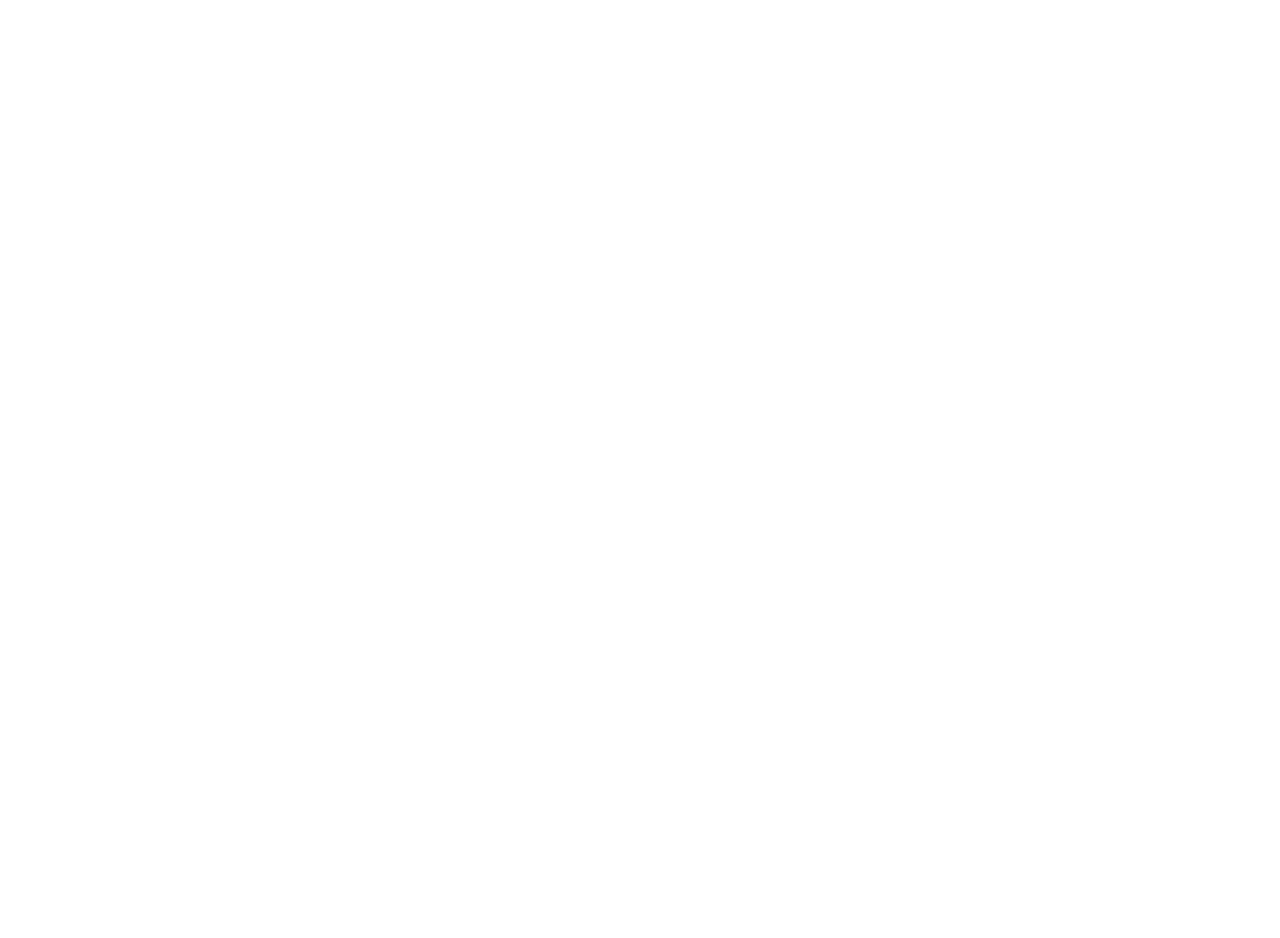
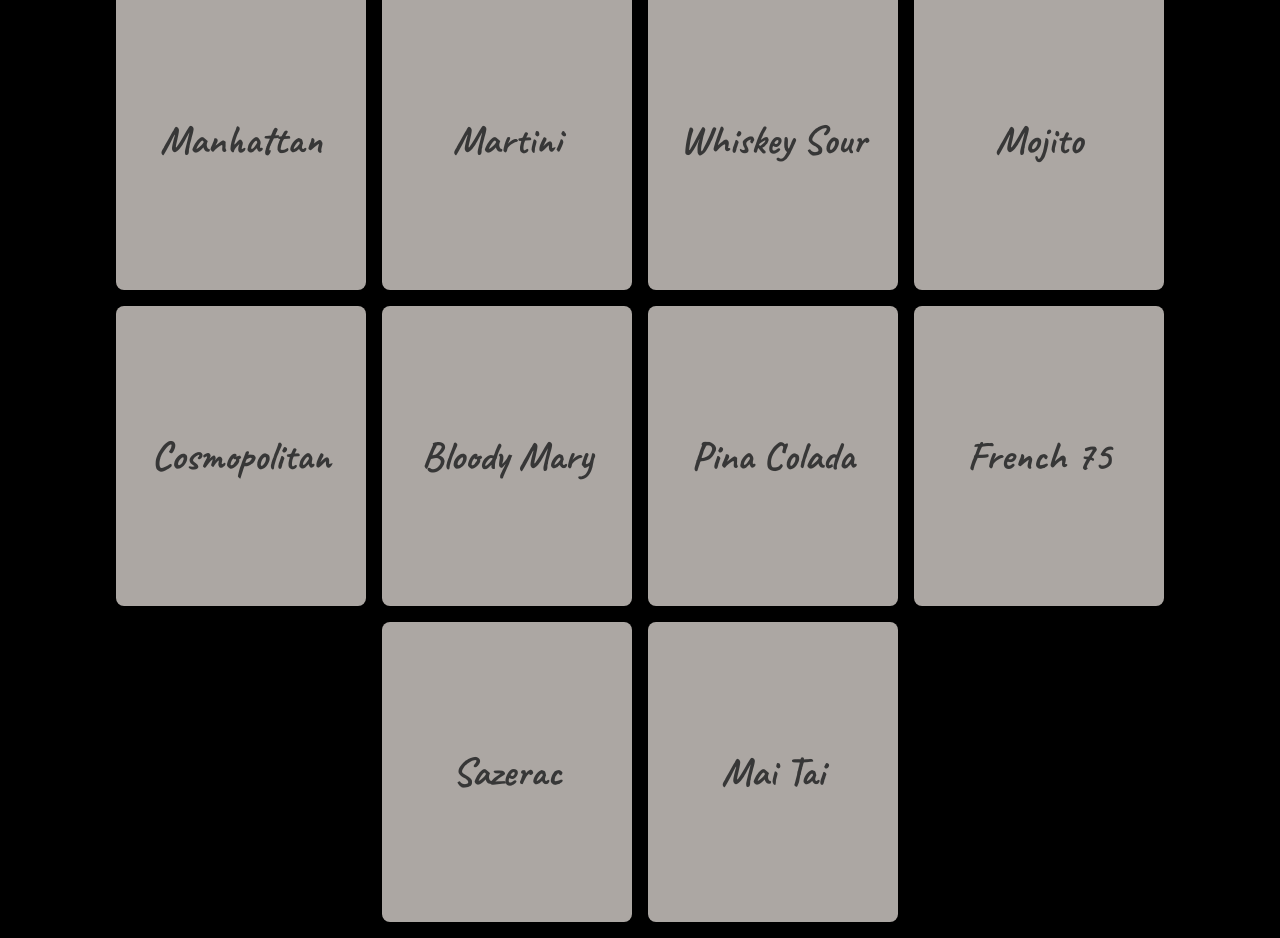
Before and after one commit to tristanhebrt/The-Bar, a React (Vite) app: page / in a window 1280 px wide. Shown: the part 662-1600 px from the top of the page. Before the commit the page ends 800 px from the top, so only its background shows below. Built offline with nearby package versions, Linux system fonts and the light colour scheme; a web font is replaced by a local one.

Commit message:
Classic Cocktails
Added a classic cocktail section

```diff
--- a/src/App.jsx
+++ b/src/App.jsx
@@ -1,9 +1,11 @@
 import Header from './components/Header'
+import Classics from './components/Classics'
 
 function App() {
   return (
     <>
     <Header />
+    <Classics />
     </>
   )
 }
--- /dev/null
+++ b/src/components/Classics.jsx
@@ -0,0 +1,140 @@
+import React from "react";
+import RecipeCardDisplay from "./RecipeCardDisplay";
+
+const classicCocktails = [
+    {
+        title: "Old Fashioned",
+        content: [
+            "2 oz Bourbon or Rye",
+            "0.25 oz demerara",
+            "2 dashes Angostura bitters",
+            "Orange twist"
+        ]
+    },
+    {
+        title: "Margarita",
+        content: [
+            "2 oz Tequila",
+            "1 oz Lime juice",
+            "0.75 oz Triple sec",
+            "Salt rim"
+        ]
+    },
+    {
+        title: "Negroni",
+        content: [
+            "1 oz Gin",
+            "1 oz Campari",
+            "1 oz Sweet Vermouth",
+            "Orange peel"
+        ]
+    },
+    {
+        title: "Daiquiri",
+        content: [
+            "2 oz White rum",
+            "0.75 oz Lime juice",
+            "0.75 oz Simple syrup"
+        ]
+    },
+    {
+        title: "Manhattan",
+        content: [
+            "2 oz Rye or Bourbon",
+            "1 oz Sweet Vermouth",
+            "2 dashes Angostura bitters",
+            "Cherry garnish"
+        ]
+    },
+    {
+        title: "Martini",
+        content: [
+            "2.5 oz Gin or Vodka",
+            "0.5 oz Dry Vermouth",
+            "Lemon twist or Olive"
+        ]
+    },
+    {
+        title: "Whiskey Sour",
+        content: [
+            "2 oz Bourbon",
+            "0.75 oz Lemon juice",
+            "0.75 oz Simple syrup",
+            "Egg white (optional)"
+        ]
+    },
+    {
+        title: "Mojito",
+        content: [
+            "2 oz White rum",
+            "0.75 oz Lime juice",
+            "0.75 oz Simple syrup",
+            "Mint leaves",
+            "Club soda"
+        ]
+    },
+    {
+        title: "Cosmopolitan",
+        content: [
+            "1.5 oz Vodka",
+            "1 oz Cranberry juice",
+            "0.75 oz Triple sec",
+            "0.5 oz Lime juice"
+        ]
+    },
+    {
+        title: "Bloody Mary",
+        content: [
+            "2 oz Vodka",
+            "4 oz Tomato juice",
+            "0.5 oz Lemon juice",
+            "Worcestershire sauce",
+            "Hot sauce",
+            "Celery salt"
+        ]
+    },
+    {
+        title: "Pina Colada",
+        content: [
+            "2 oz White rum",
+            "3 oz Pineapple juice",
+            "1 oz Coconut cream",
+            "Blended with ice"
+        ]
+    },
+    {
+        title: "French 75",
+        content: [
+            "1 oz Gin",
+            "0.5 oz Lemon juice",
+            "0.5 oz Simple syrup",
+            "Champagne"
+        ]
+    },
+    {
+        title: "Sazerac",
+        content: [
+            "2 oz Rye whiskey",
+            "1 sugar cube",
+            "2 dashes Peychaud’s bitters",
+            "Absinthe rinse",
+            "Lemon peel"
+        ]
+    },
+    {
+        title: "Mai Tai",
+        content: [
+            "1 oz White rum",
+            "1 oz Dark rum",
+            "0.5 oz Lime juice",
+            "0.5 oz Orange curaçao",
+            "0.25 oz Orgeat syrup"
+        ]
+    }
+];
+
+const Classics = () => {
+    return <RecipeCardDisplay mainTitle="Classic Cocktails" recipes={classicCocktails} />;
+};
+
+export default Classics;
--- /dev/null
+++ b/src/components/RecipeCardDisplay.jsx
@@ -0,0 +1,117 @@
+import React, { useState } from "react";
+import styled from "styled-components";
+
+const RecipeCardDisplay = ({ mainTitle, recipes }) => {
+    return (
+        <Container>
+            <Title>{mainTitle}</Title>
+            <CardContainer>
+                {recipes.map((recipe, index) => (
+                    <RecipeCard key={index} title={recipe.title} content={recipe.content} />
+                ))}
+            </CardContainer>
+        </Container>
+    );
+};
+
+const RecipeCard = ({ title, content }) => {
+    const [flipped, setFlipped] = useState(false);
+
+    const handleCardClick = () => {
+        setFlipped(!flipped);
+    };
+
+    return (
+        <Card onClick={handleCardClick} className={flipped ? "flipped" : ""}>
+            <CardInner className={flipped ? "flipped" : ""}>
+                <CardFront>
+                    <h2>{title}</h2>
+                </CardFront>
+                <CardBack content={content} />
+            </CardInner>
+        </Card>
+    );
+};
+
+// New RecipeCardBack component to properly render the ingredients
+const CardBack = ({ content }) => (
+    <CardBackContainer>
+        {content.map((item, index) => (
+            <p key={index}>{item}</p> // Using <p> to separate each ingredient
+        ))}
+    </CardBackContainer>
+);
+
+/* Styled Components */
+const Container = styled.div`
+    text-align: center;
+    padding: 1rem;
+    background: var(--highlight1);
+    min-height: 100vh;
+`;
+
+const Title = styled.h1`
+    font-family: var(--fancy-font);
+    font-size: 4rem;
+    color: var(--secondary);
+    background: var(--highlight2);
+    margin-bottom: 1rem;
+`;
+
+const CardContainer = styled.div`
+    display: flex;
+    flex-wrap: wrap;
+    justify-content: center;
+    gap: 1rem;
+`;
+
+const Card = styled.div`
+    width: 250px;
+    height: 300px;
+    perspective: 1000px;
+    cursor: pointer;
+`;
+
+const CardInner = styled.div`
+    width: 100%;
+    height: 100%;
+    position: relative;
+    transition: transform 0.6s;
+    transform-style: preserve-3d;
+
+    &.flipped {
+        transform: rotateY(-180deg);
+    }
+`;
+
+const CardFront = styled.div`
+    width: 100%;
+    height: 100%;
+    display: flex;
+    flex-direction: column;
+    align-items: center;
+    justify-content: center;
+    position: absolute;
+    backface-visibility: hidden;
+    background: var(--highlight3);
+    border-radius: 0.5rem;
+
+    h2 {
+        font-size: 2.5rem;
+        color: var(--primary);
+    }
+`;
+
+const CardBackContainer = styled(CardFront)`
+    background: var(--highlight2);
+    transform: rotateY(180deg);
+    font-size: 1.5rem;
+    padding: 0.5rem;
+    display: flex;
+    align-items: start;
+    p {
+        margin: 0.25rem 0;
+    }
+`;
+
+export default RecipeCardDisplay;
```
Also changed, not shown: 1 other file (tests, documents, lock files or other folders).
